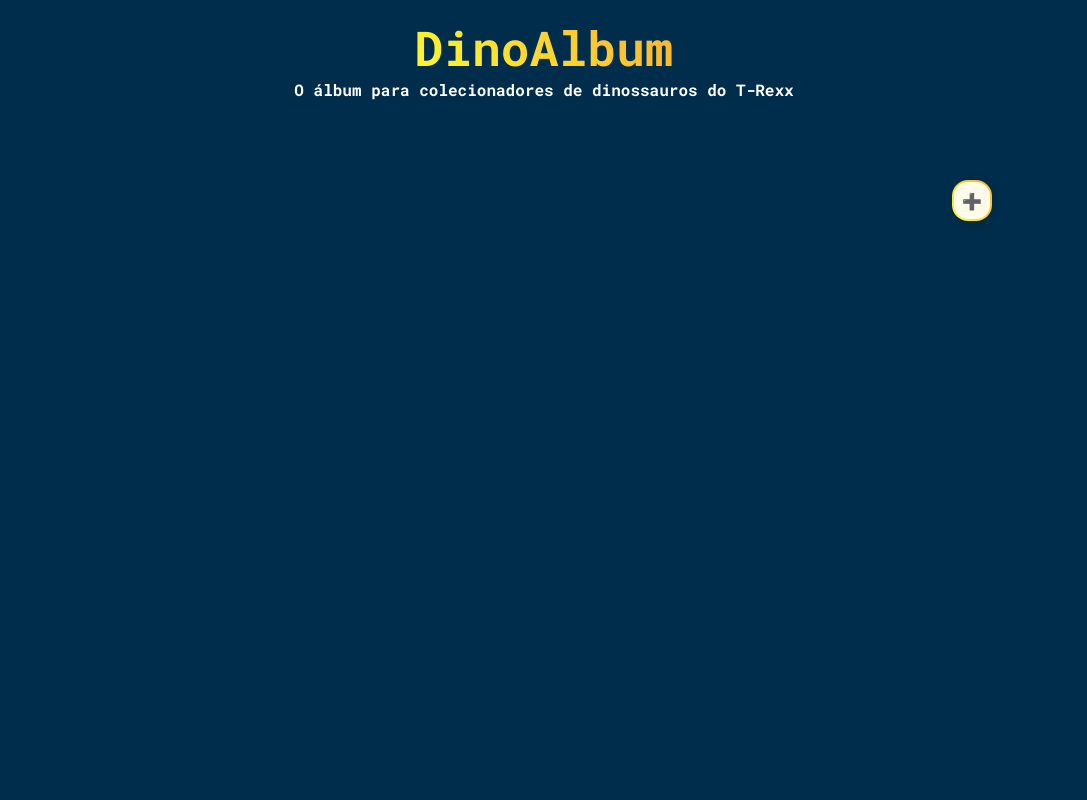
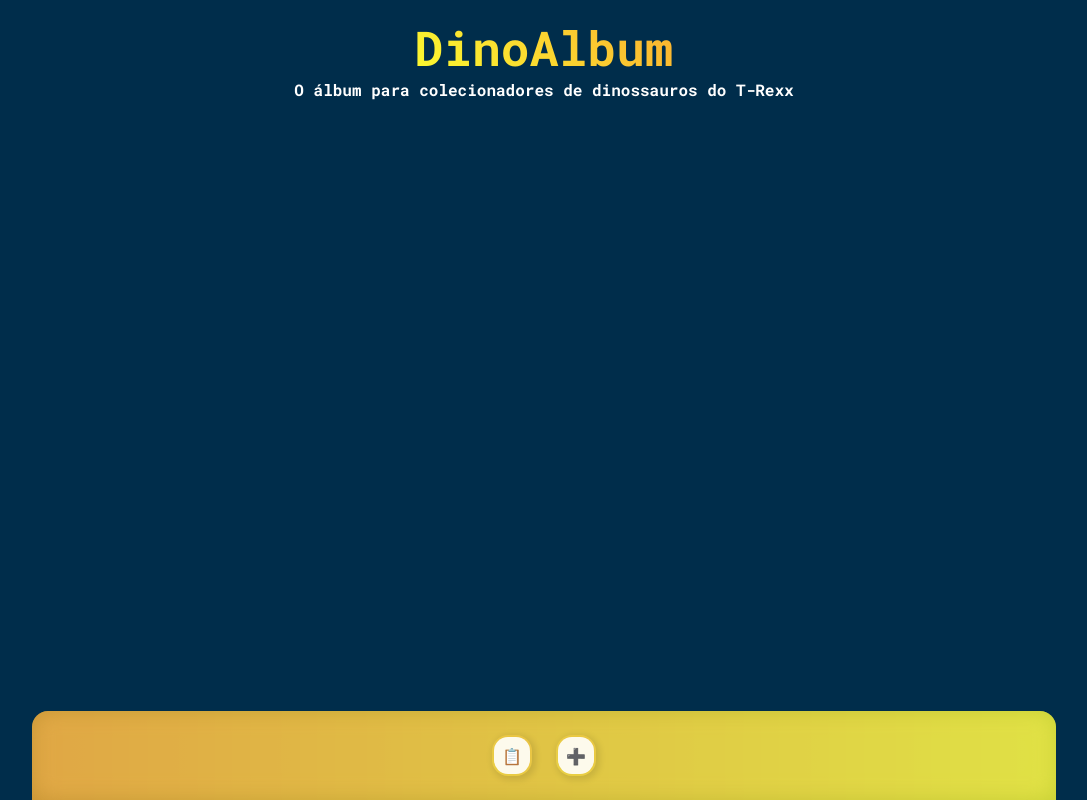
Before and after one commit to GabrielRQueiroz/DinoAlbum, a plain HTML site: page index.html in a window 1280 px wide. Shown: the whole page, without its empty margins (96-1183 px from the left). Drawn offline with Linux system fonts and the light colour scheme.

Commit message:
Adiciona botão de copiar dinos

```diff
--- a/index.html
+++ b/index.html
@@ -4,7 +4,7 @@
 		<meta charset="UTF-8">
 		<meta name="viewport" content="width=device-width, initial-scale=1.0">
 		<meta http-equiv="X-UA-Compatible" content="ie=edge">
-		<title>HTML 5 Boilerplate</title>
+		<title>DinoAlbum 🦕</title>
 		<link rel="preconnect" href="https://fonts.googleapis.com">
 		<link rel="preconnect" href="https://fonts.gstatic.com" crossorigin>
 		<link href="https://fonts.googleapis.com/css2?family=Roboto+Mono:ital,wght@0,100..700;1,100..700&display=swap" rel="stylesheet">
@@ -22,6 +22,9 @@
 		<main id="main" class="grid">
 		</main>
 		<div class="add-btn-container">
+			<button type="button" class="add-btn border-gradient" id="clip-btn" onclick="exportDinos()">
+				📋
+			</button>
 			<button type="button" class="add-btn border-gradient" id="add-btn" onclick="callAddModal()">
 				➕
 			</button>
--- a/index.js
+++ b/index.js
@@ -92,5 +92,23 @@ const submitDino = (e) => {
 	localStorage.setItem(dinoKey, dinoValue)
 }
 
+const exportDinos = async () => {
+    let dinosCollection = '			====== DINOALBUM ======			\n\n'
+
+	if (localStorage.length > 0) {
+		for (let [dinometa, art] of  Object.entries(localStorage)) {
+			const [dino, rarity] = dinometa.split(';')
+
+			dinosCollection += `> DINO:   ${dino}\n`
+			dinosCollection += `> CLASSE: ${rarityText[rarity]}\n`
+			dinosCollection += `\n${art}\n===================================================================================================\n\n`
+		}
+
+		await navigator.clipboard.writeText(dinosCollection).then(() => alert("Dinos copiados para a área de transferência"))
+	} else {
+		alert("Não há dinos para copiar ainda.\n\n Adicione um dino para poder gerar um álbum 🦕")
+	}
+}
+
 dinoForm.addEventListener("submit", (e) => submitDino(e))
 window.onload = () => initialize()
--- a/style.css
+++ b/style.css
@@ -9,6 +9,11 @@
 }
 
 body {
+	display: flex;
+	flex-direction: column;
+	justify-content: start;
+	align-items: center;
+
 	background: #002d4b;
 	position: relative;
 
@@ -187,17 +192,50 @@ background: gold;
 	.add-btn-container {
 		position: sticky;
 
+		margin-top: auto;
+
+		z-index: 1100;
+
+		border-radius: 1rem 1rem 0 0;
+
 		bottom: 0;
 
-		padding: 2rem 4rem;
+		padding: 1.5rem 3rem;
 
 		width: 100%;
 		height: auto;
 
+		overflow: hidden;
+
+		background-image: linear-gradient(to right, rgba(251,176,48,0.8) 0%, rgba(251,251,48,0.8) 100%);
+
 		display: flex;
 		align-items: center;
-		justify-content: end;
+		justify-content: center;
+
+		gap: 1.5rem;
 	}
+
+	.add-btn-container:after {
+		position: absolute;
+		top: 0;
+		left: 0;
+		width: 100%;
+		height: 100%;
+	}
+
+	.add-btn-container:before {
+        position: absolute;
+        content: '';
+        background: inherit;
+        left: 0;
+        right: 0;
+        top: 0;
+        bottom: 0;
+        box-shadow: inset 0 0 0 3000px rgba(150, 150, 150, 0.192);
+        filter: blur(10px);
+        border-radius: 15px;
+  	}
 
 	.add-btn {
 		box-shadow: 2px 2px	6px 2px rgba(0,0,0,.1);
@@ -268,7 +306,7 @@ background: gold;
 		width: 100vw;
 		height: 100vh;
 
-		z-index: 1000;
+		z-index: 1200;
 
 		background-color: rgba(0, 0, 0, 0.4);
 	}
@@ -278,14 +316,17 @@ background: gold;
 		flex-direction: column;
 		gap: 1rem;
 
+		position: relative;
+
 		background: white;
-		padding: 3rem;
 		border-radius: 1rem;
 
+		padding: 0 3rem;
 		max-width: 816px;
 		width: 90vw;
 
-		height: auto;
+		height: 100%;
+		max-height: 75vh;
 		overflow-y: auto;
 	}
 
@@ -310,6 +351,16 @@ background: gold;
 		align-items: center;
 		justify-content: space-between;
 		margin-bottom: 1rem;
+
+		background-color: inherit;
+
+		border-bottom: 2px solid gold;
+		box-shadow: 0 8px 5px -2px rgba(0,0,0,0.05);
+
+		padding: 2rem;
+
+		position: sticky;
+		top: 0;
 	}
 
 	.modal-title {
@@ -336,7 +387,7 @@ background: gold;
 		padding: 15px 45px;
 		text-align: center;
 		text-transform: uppercase;
-		transition: 0.5s;
+		transition: 0.25s;
 		background-size: 200% auto;
 		color: black;
 		font-weight: bold;
@@ -344,6 +395,9 @@ background: gold;
 		border-radius: 10px;
 		border: 0;
 		display: block;
+
+		position: sticky;
+		bottom: 1rem;
 	}
 
 	.modal-submit:hover {
```
Also changed, not shown: 2 other files.
